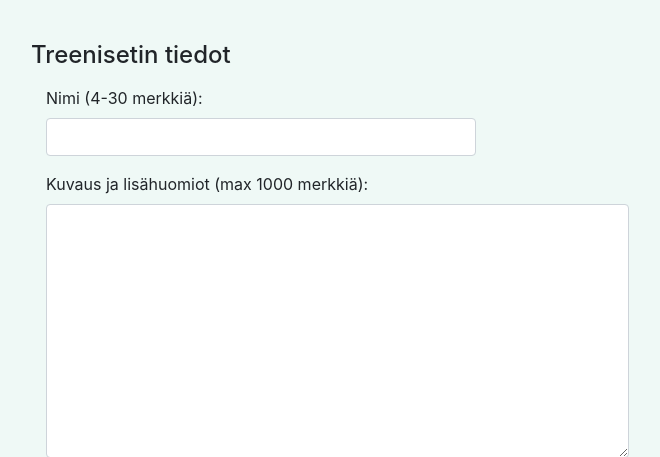
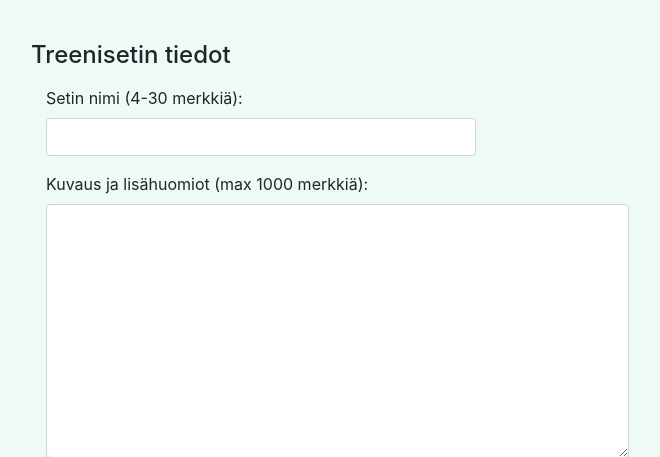
Before and after one commit to kerkkanen/treenipankki, a Flask app: template templates/add_set.html in a window 1280 px wide. Shown: the part 692-1149 px from the top of the page, without its empty margins (54-714 px from the left). Run offline with Flask 2, Linux system fonts and the light colour scheme; the visitor is signed in with stand-in values (Sample User, id 1); the template is opened without the code that fills it: most values are stand-ins (such as "Sample title", 1, 10 or a date in 2020); some libraries are stand-ins or nearby versions.

Commit message:
Fixed forms more descriptive: Nimi--> Liikkeen nimi/Setin nimi

```diff
--- a/templates/add_move.html
+++ b/templates/add_move.html
@@ -17,7 +17,7 @@
 
 <form action="/add_move" method="post">
 <div class="form-group col-6">
-<label for="name"><b>Nimi</b> (4-30 merkkiä):</label>
+<label for="name"><b>Liikkeen nimi</b> (4-30 merkkiä):</label>
  <input type="text"class="form-control" id="name" name="name">
 </div>
 <p>
--- a/templates/add_set.html
+++ b/templates/add_set.html
@@ -62,7 +62,7 @@ Valitse settiin 2-10 liikettä. Täytä setin muuta tiedot sivun alalaidassa.
 {% endif %}
 
 <div class="form-group col-6">
-<label for="name">Nimi (4-30 merkkiä):</label>
+<label for="name">Setin nimi (4-30 merkkiä):</label>
 <input type="text" class="form-control" id="name" name="name">
 </div>
 <p>
--- a/templates/random_set.html
+++ b/templates/random_set.html
@@ -69,7 +69,7 @@
 <p class="text-danger">{{ other_error }}
 {% endif %}
 <div class="form-group col-8">
-<label for="name">Nimi (4-30 merkkiä):</label>
+<label for="name">Setin nimi (4-30 merkkiä):</label>
 <input type="text" class="form-control" id="name" name="name" minlength="4" required>{{request.form.name}}
 <p>
 <label for="description">Kuvaus ja lisähuomiot (max 1000 merkkiä):</label>
```
